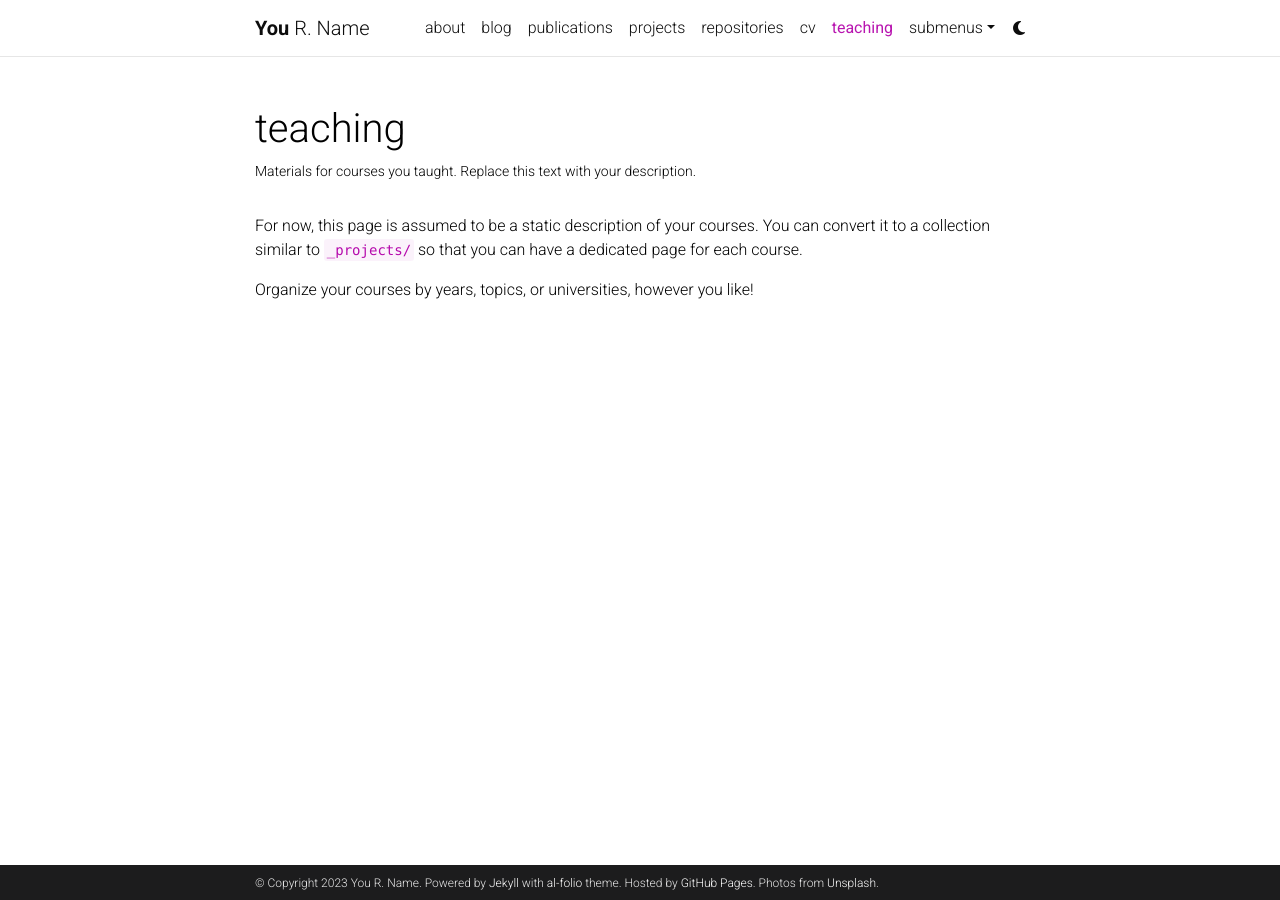
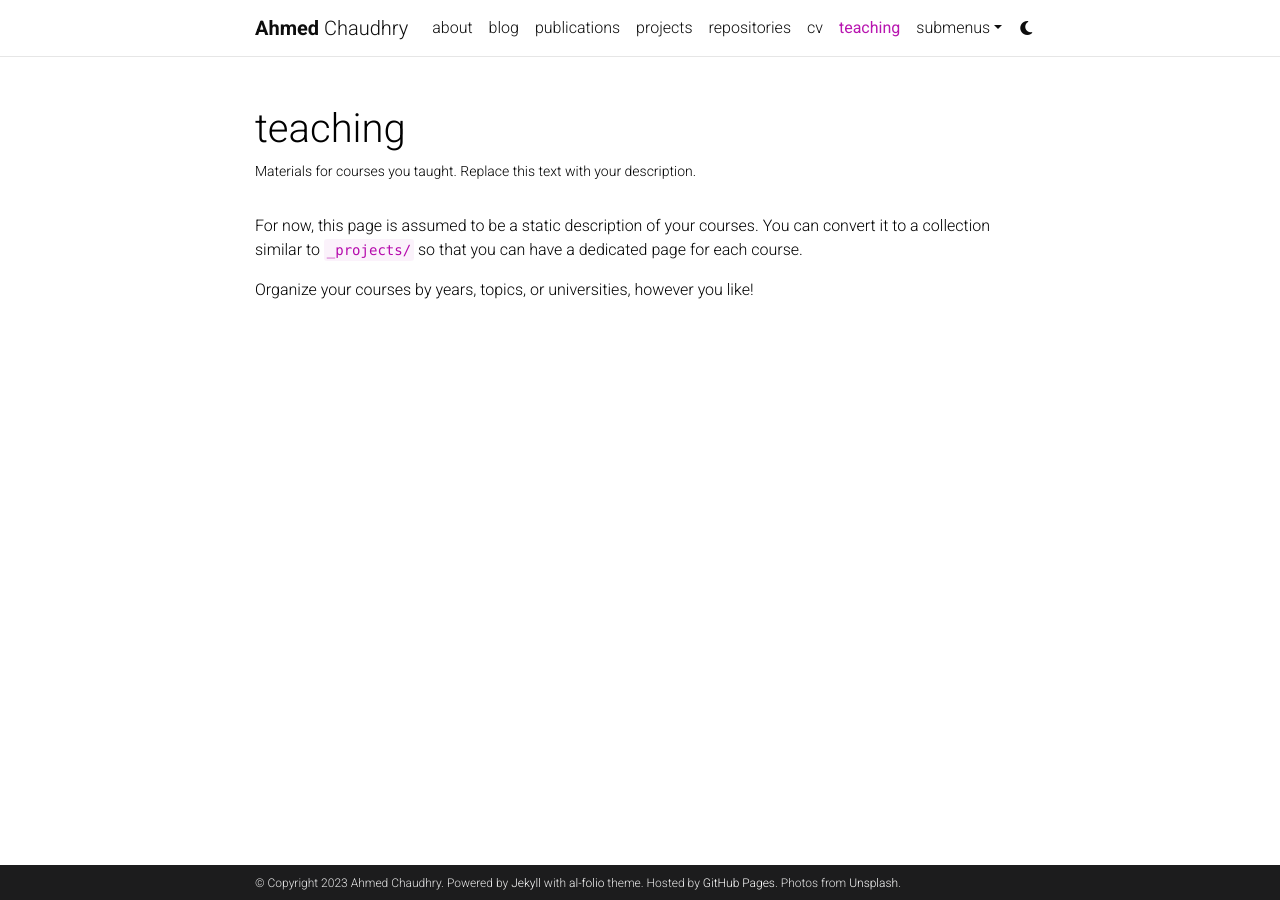
Before and after one commit to ahmedchaudhryy/ahmedchaudhryy.github.io, a Jekyll site: the page built from _pages/teaching.md, in a window 1280 px wide. Built offline with Jekyll 4.4.1, drawn with Linux system fonts in a browser that asks for light colours; comment, search, counter and statistics services are not loaded; a style sheet for code colours, icons or effects is not loaded.

Commit message:
Update _config.yml

```diff
--- a/_config.yml
+++ b/_config.yml
@@ -3,10 +3,10 @@
 # -----------------------------------------------------------------------------
 
 title: blank # the website title (if blank, full name will be used instead)
-first_name: You
-middle_name: R.
-last_name: Name
-email: you@example.com
+first_name: Ahmed
+middle_name:
+last_name: Chaudhry
+email: ahmed.ch@ou.edu
 description: > # the ">" symbol means to ignore newlines until "footer_text:"
   A simple, whitespace theme for academics. Based on [*folio](https://github.com/bogoli/-folio) design.
 footer_text: >
@@ -18,8 +18,8 @@
 lang: en # the language of your site (for example: en, fr, cn, ru, etc.)
 icon: ⚛️  # the emoji used as the favicon (alternatively, provide image name in /assets/img/)
 
-url: https://alshedivat.github.io # the base hostname & protocol for your site
-baseurl: /al-folio # the subpath of your site, e.g. /blog/
+url: https://ahmedchaudhryy.github.io # the base hostname & protocol for your site
+baseurl:
 last_updated: false # set to true if you want to display last updated in the footer
 impressum_path:  # set to path to include impressum link in the footer, use the same path as permalink in a page, helps to conform with EU GDPR
 
```
